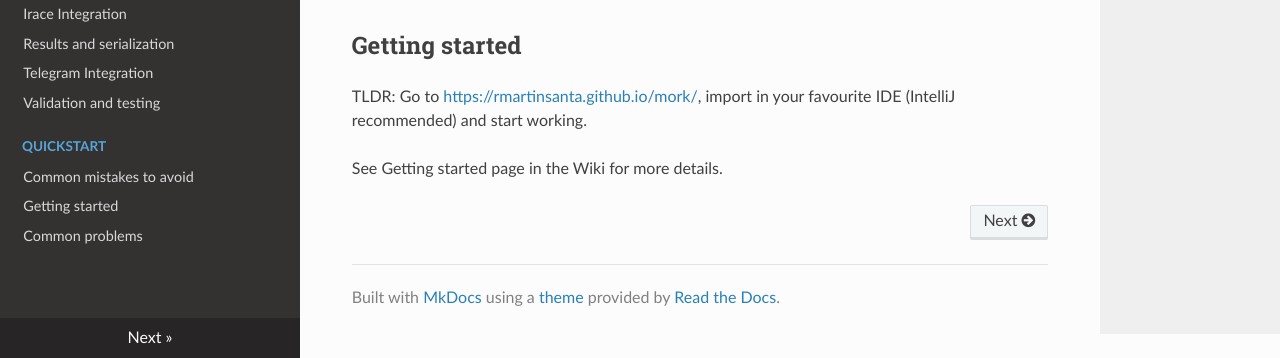
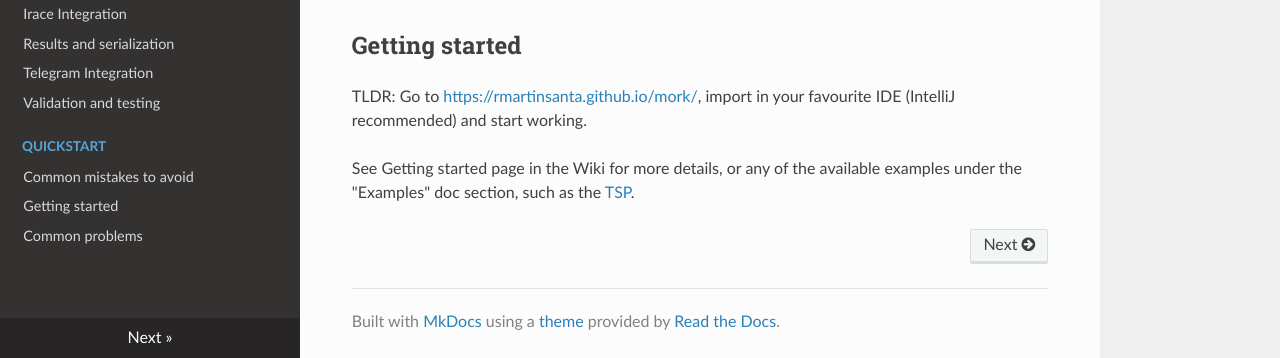
Before and after one commit to mork-optimization/mork, an MkDocs documentation site: the page built from docs/README.md, in a window 1280 px wide and 900 px high, scrolled down 606 px, cut to the strip 542-900 px from the top of the window. Built offline with MkDocs 1.6.1, drawn with Linux system fonts in a browser that asks for light colours; nearby versions of some CDN libraries.

Commit message:
Small docs change

```diff
--- a/docs/README.md
+++ b/docs/README.md
@@ -1,6 +1,9 @@
 # MORK: Metaheuristic Optimization framewoRK
 
-[![Maven Central](https://maven-badges.herokuapp.com/maven-central/es.urjc.etsii.grafo/mork/badge.svg?style=square)](https://search.maven.org/artifact/es.urjc.etsii.grafo/mork) [![Bugs](https://sonarcloud.io/api/project_badges/measure?project=rmartinsanta_mork&metric=bugs)](https://sonarcloud.io/dashboard?id=rmartinsanta_mork) [![Coverage](https://sonarcloud.io/api/project_badges/measure?project=rmartinsanta_mork&metric=coverage)](https://sonarcloud.io/dashboard?id=rmartinsanta_mork) [![Vulnerabilities](https://sonarcloud.io/api/project_badges/measure?project=rmartinsanta_mork&metric=vulnerabilities)](https://sonarcloud.io/dashboard?id=rmartinsanta_mork) [![Duplicated Lines (%)](https://sonarcloud.io/api/project_badges/measure?project=rmartinsanta_mork&metric=duplicated_lines_density)](https://sonarcloud.io/dashboard?id=rmartinsanta_mork)
+[![DOI](https://zenodo.org/badge/223169907.svg)](https://zenodo.org/badge/latestdoi/223169907)
+[![Maven Central](https://maven-badges.herokuapp.com/maven-central/es.urjc.etsii.grafo/mork/badge.svg?style=square)](https://search.maven.org/artifact/es.urjc.etsii.grafo/mork)
+[![Bugs](https://sonarcloud.io/api/project_badges/measure?project=rmartinsanta_mork&metric=bugs)](https://sonarcloud.io/dashboard?id=rmartinsanta_mork) [![Vulnerabilities](https://sonarcloud.io/api/project_badges/measure?project=rmartinsanta_mork&metric=vulnerabilities)](https://sonarcloud.io/dashboard?id=rmartinsanta_mork)
+[![Coverage](https://sonarcloud.io/api/project_badges/measure?project=rmartinsanta_mork&metric=coverage)](https://sonarcloud.io/dashboard?id=rmartinsanta_mork) [![Duplicated Lines (%)](https://sonarcloud.io/api/project_badges/measure?project=rmartinsanta_mork&metric=duplicated_lines_density)](https://sonarcloud.io/dashboard?id=rmartinsanta_mork)
 
 ## What
 Mork is a framework for developing approaches for optimisation problems using the JVM, specially those considered challenging for traditional and exact methods, called [NP Hard Problems](https://en.wikipedia.org/wiki/NP-hardness).
@@ -18,7 +21,7 @@ The idea of the project is twofold: provide both high quality and tested compone
 - Automatic benchmarking and optional timings adjustment.
 - Nice web interface to visualize solution quality and experiment progress.
 
-<video controls="true" width="100%">
+<video controls width="100%">
   <source src="https://user-images.githubusercontent.com/55482385/140910473-1fa14244-5ef9-4ec5-9cf6-1139578f4151.mov" type="video/quicktime">
 </video>
 
@@ -28,4 +31,4 @@ The idea of the project is twofold: provide both high quality and tested compone
 
 TLDR: Go to [https://rmartinsanta.github.io/mork/](https://rmartinsanta.github.io/mork/), import in your favourite IDE (IntelliJ recommended) and start working.
 
-See Getting started page in the Wiki for more details.
+See Getting started page in the Wiki for more details, or any of the available examples under the "Examples" doc section, such as the [TSP](examples/TSP.md).
```
Also changed, not shown: docs/examples/TSP.md (renamed from docs/examples/stepbysteptspexample.md).
